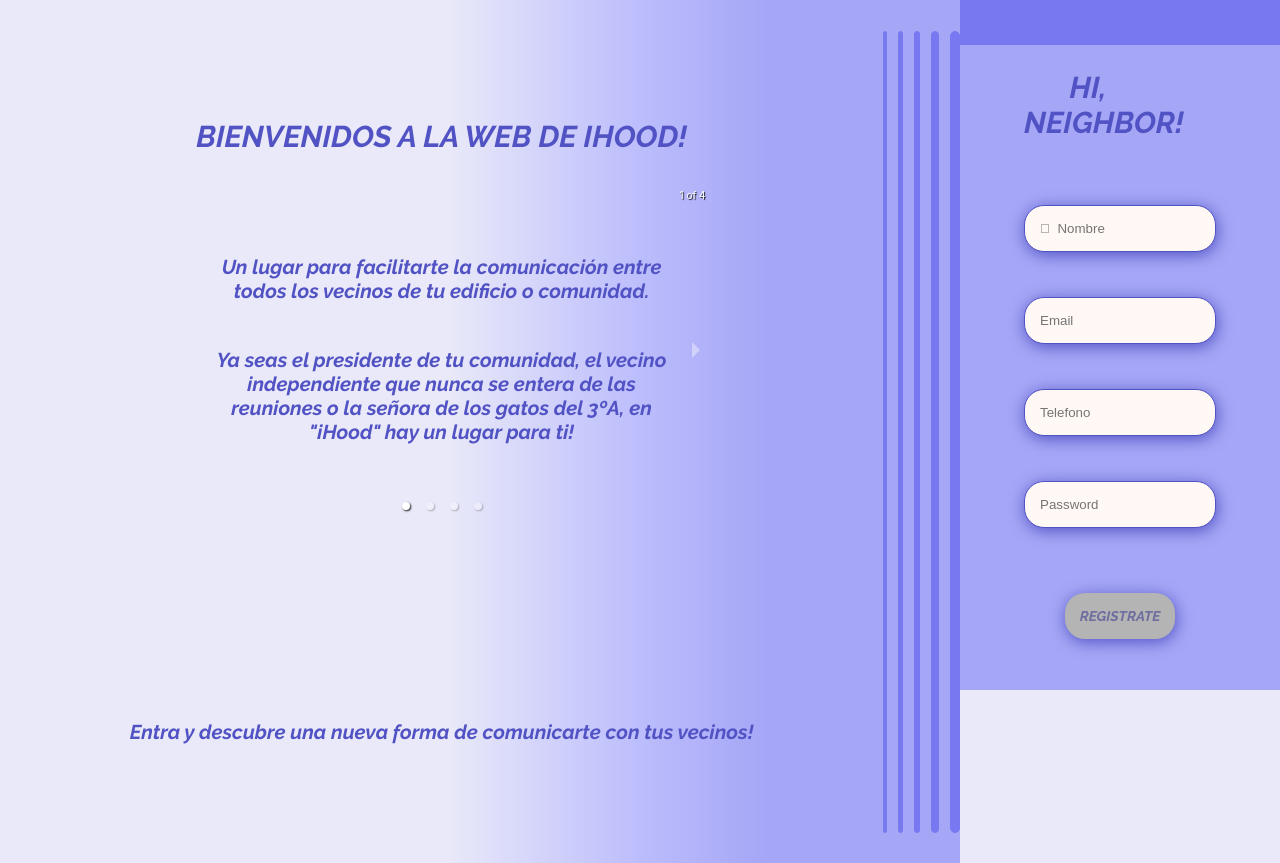
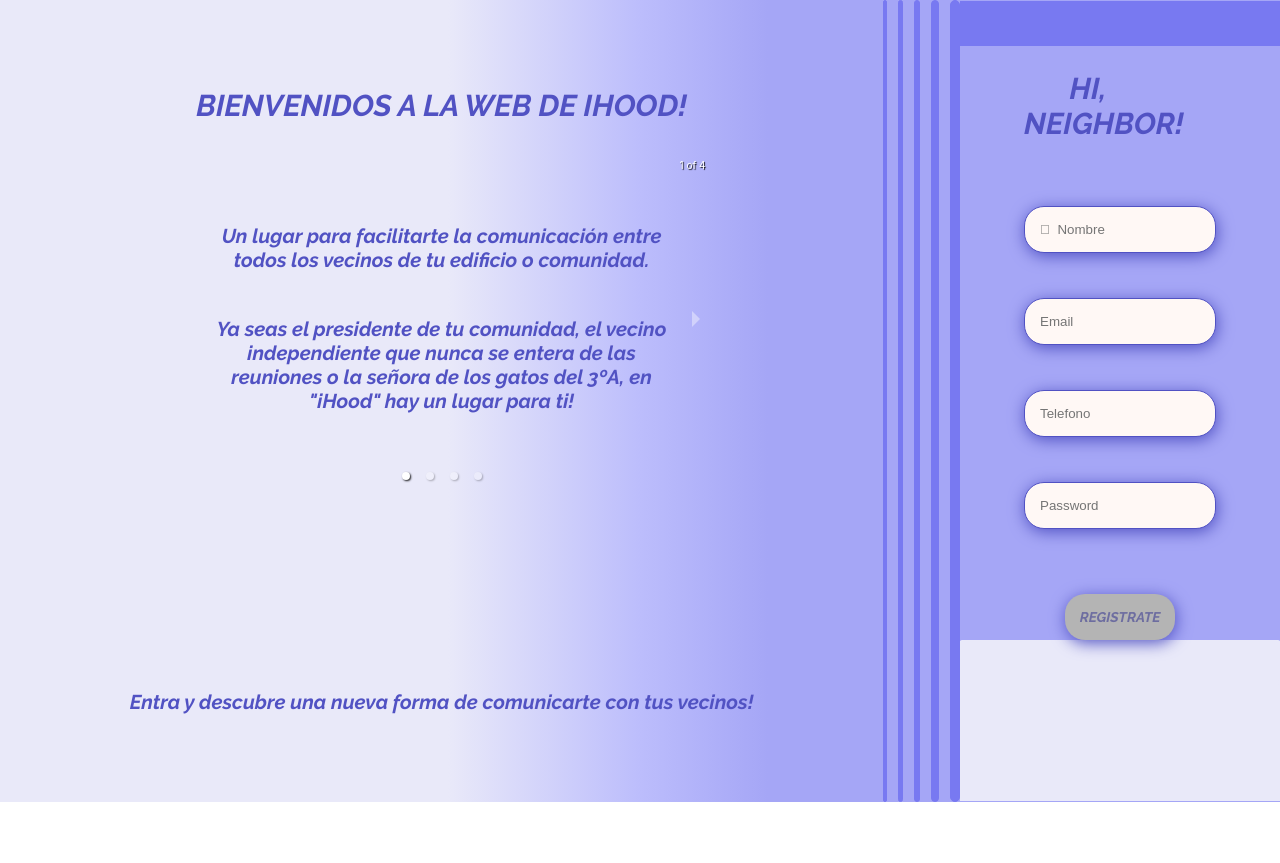
Before and after one commit to fullstacktf/ihood-frontend-definitive, a React (Create React App) app: page / in a window 1280 px wide. After the commit the page ends 802 px from the top, so only its background shows below. Built offline with nearby package versions, Linux system fonts and the light colour scheme; some icons are missing.

Commit message:
style change in border lines

```diff
--- a/src/components/Login/DecoHLines.module.css
+++ b/src/components/Login/DecoHLines.module.css
@@ -5,10 +5,9 @@
     /* border: 1px solid black; */
     min-width: 100%;
     min-height: 8vh;
-    margin-top: 50%;
 }
 .decoLinesContainer > div{
-    min-width: 100%;
+    min-width: 70%;
     border: 1px solid #E9E9F9;
     background: #E9E9F9;
     border-radius: 15px;
```
